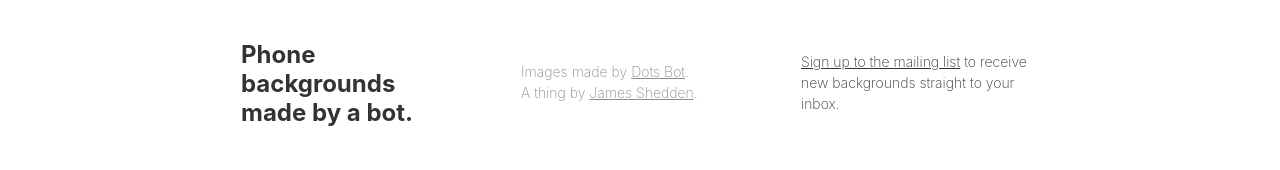
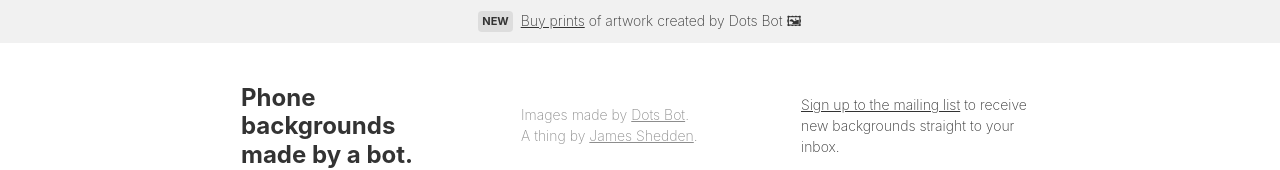
Before and after one commit to jamesshedden/automapics, an Eleventy site: page index.html in a window 1280 px wide. Shown: the top 170 px of the page. Built offline with nearby package versions, Linux system fonts and the light colour scheme; Eleventy itself is replaced by a stand-in of ours; files that its build step writes are made by us from their sources.

Commit message:
Add prints link

```diff
--- a/index.html
+++ b/index.html
@@ -12,6 +12,7 @@ phone_date: "Friday, September 27"
 <!doctype html>
 
 <html>
+
 <head>
   <title>{{ title }}</title>
 
@@ -41,7 +42,10 @@ phone_date: "Friday, September 27"
       color: #333333;
     }
 
-      h1 a:link, h1 a:visited, h1 a:hover, h1 a:active {
+    h1 a:link,
+    h1 a:visited,
+    h1 a:hover,
+    h1 a:active {
       color: #333333;
     }
 
@@ -53,7 +57,10 @@ phone_date: "Friday, September 27"
       line-height: 1.5;
     }
 
-      h2 a:link, h2 a:visited, h2 a:hover, h2 a:active {
+    h2 a:link,
+    h2 a:visited,
+    h2 a:hover,
+    h2 a:active {
       color: #8D8D8D;
     }
 
@@ -65,7 +72,10 @@ phone_date: "Friday, September 27"
       width: 230px;
     }
 
-      p a:link, p a:visited, p a:hover, p a:active {
+    p a:link,
+    p a:visited,
+    p a:hover,
+    p a:active {
       color: #333333;
     }
 
@@ -88,7 +98,10 @@ phone_date: "Friday, September 27"
       margin-right: 10px;
     }
 
-      .nav-link a:link, .nav-link a:visited, .nav-link a:hover, .nav-link a:active {
+    .nav-link a:link,
+    .nav-link a:visited,
+    .nav-link a:hover,
+    .nav-link a:active {
       color: #333333;
     }
 
@@ -143,7 +156,7 @@ phone_date: "Friday, September 27"
       transform: translateX(-50%);
       bottom: -25px;
       border-radius: 50%;
-        box-shadow: rgba(0,0,0,0.24) 0 2px 9px;
+      box-shadow: rgba(0, 0, 0, 0.24) 0 2px 9px;
     }
 
     .download-icon {
@@ -178,10 +191,47 @@ phone_date: "Friday, September 27"
         vertical-align: middle;
       }
     }
+
+    .notice {
+      background: #F1F1F1;
+      padding: 10px;
+      text-align: center;
+      font-size: 14px;
+      font-weight: 200;
+      color: #333333;
+      line-height: 1.5;
+    }
+
+    .notice a:link,
+    .notice a:visited,
+    .notice a:hover,
+    .notice a:active {
+      color: #333333;
+    }
+
+    .new {
+      display: inline-block;
+      border-radius: 4px;
+      font-size: 11px;
+      text-transform: uppercase;
+      font-weight: bold;
+      background: #DDD;
+      margin-right: 4px;
+      padding: 2px 4px;
+      position: relative;
+      top: -1px;
+    }
   </style>
 </head>
 
 <body>
+  <div class="notice">
+    <div class="new">New</div>
+    <a href="https://jamesshedden.threadless.com/collections/dots-bot/" target="_blank" rel="noopener noreferrer">Buy
+      prints</a>
+    of artwork created by Dots Bot 🖼
+  </div>
+
   <div class="phones">
     <div class="header">
       <div class="header-item">
@@ -189,19 +239,18 @@ phone_date: "Friday, September 27"
       </div>
 
       <div class="header-item">
-          <h2>Images made by <a href="https://twitter.com/dots__bot">Dots Bot</a>.<br>A thing by <a href="https://james.sh">James Shedden</a>.</h2>
+        <h2>Images made by <a href="https://twitter.com/dots__bot">Dots Bot</a>.<br>A thing by <a
+            href="https://james.sh">James Shedden</a>.</h2>
       </div>
 
       <div class="header-item">
-          <p><a href="http://eepurl.com/gFkenj" target="_blank" rel="noopener noreferrer">Sign up to the mailing list</a> to receive new backgrounds straight to your inbox.</p>
+        <p><a href="http://eepurl.com/gFkenj" target="_blank" rel="noopener noreferrer">Sign up to the mailing list</a>
+          to receive new backgrounds straight to your inbox.</p>
       </div>
     </div>
 
     {%- for item in pagination.items %}
-        <a class="phone"
-        id="{{ item.id }}"
-        href="/img/backgrounds/{{ item.id }}.png"
-        style="
+    <a class="phone" id="{{ item.id }}" href="/img/backgrounds/{{ item.id }}.png" style="
           background-image: url('/img/previews/{{ item.id }}.jpg');
           background-repeat: no-repeat;
           background-position: 50% 50%;
@@ -232,10 +281,12 @@ phone_date: "Friday, September 27"
   </div>
 
   <script>
-      (function(i,s,o,g,r,a,m){i['GoogleAnalyticsObject'] = r;i[r]=i[r]||function(){
-        (i[r].q = i[r].q || []).push(arguments)},i[r].l=1*new Date();a=s.createElement(o),
-      m=s.getElementsByTagName(o)[0];a.async=1;a.src=g;m.parentNode.insertBefore(a,m)
-      })(window,document,'script','https://www.google-analytics.com/analytics.js','ga');
+    (function (i, s, o, g, r, a, m) {
+    i['GoogleAnalyticsObject'] = r; i[r] = i[r] || function () {
+      (i[r].q = i[r].q || []).push(arguments)
+    }, i[r].l = 1 * new Date(); a = s.createElement(o),
+      m = s.getElementsByTagName(o)[0]; a.async = 1; a.src = g; m.parentNode.insertBefore(a, m)
+    })(window, document, 'script', 'https://www.google-analytics.com/analytics.js', 'ga');
 
     ga('create', 'UA-18115176-7', 'auto');
     ga('send', 'pageview');
@@ -247,4 +298,5 @@ phone_date: "Friday, September 27"
     });
   </script>
 </body>
+
 </html>
```
Lines whose indentation alone changed are shown as unchanged.
